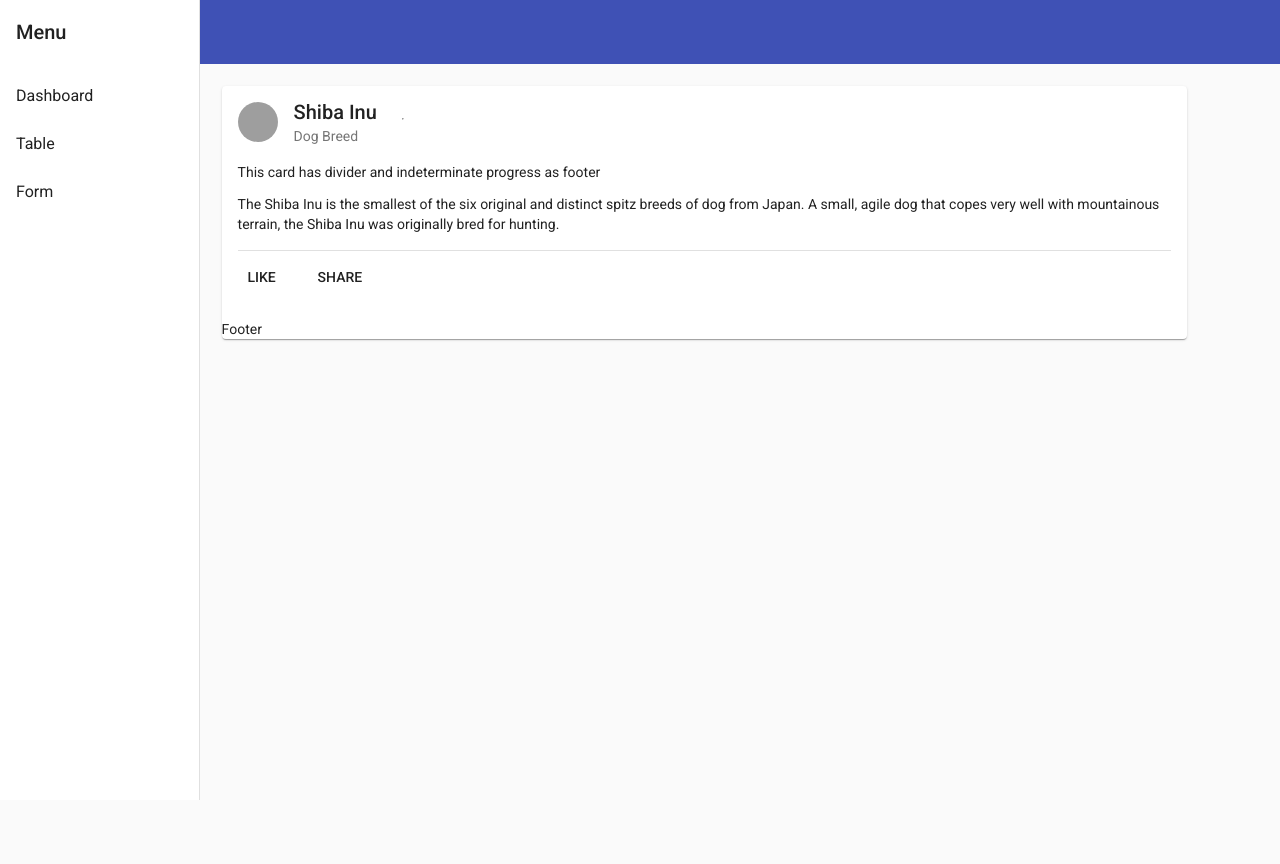
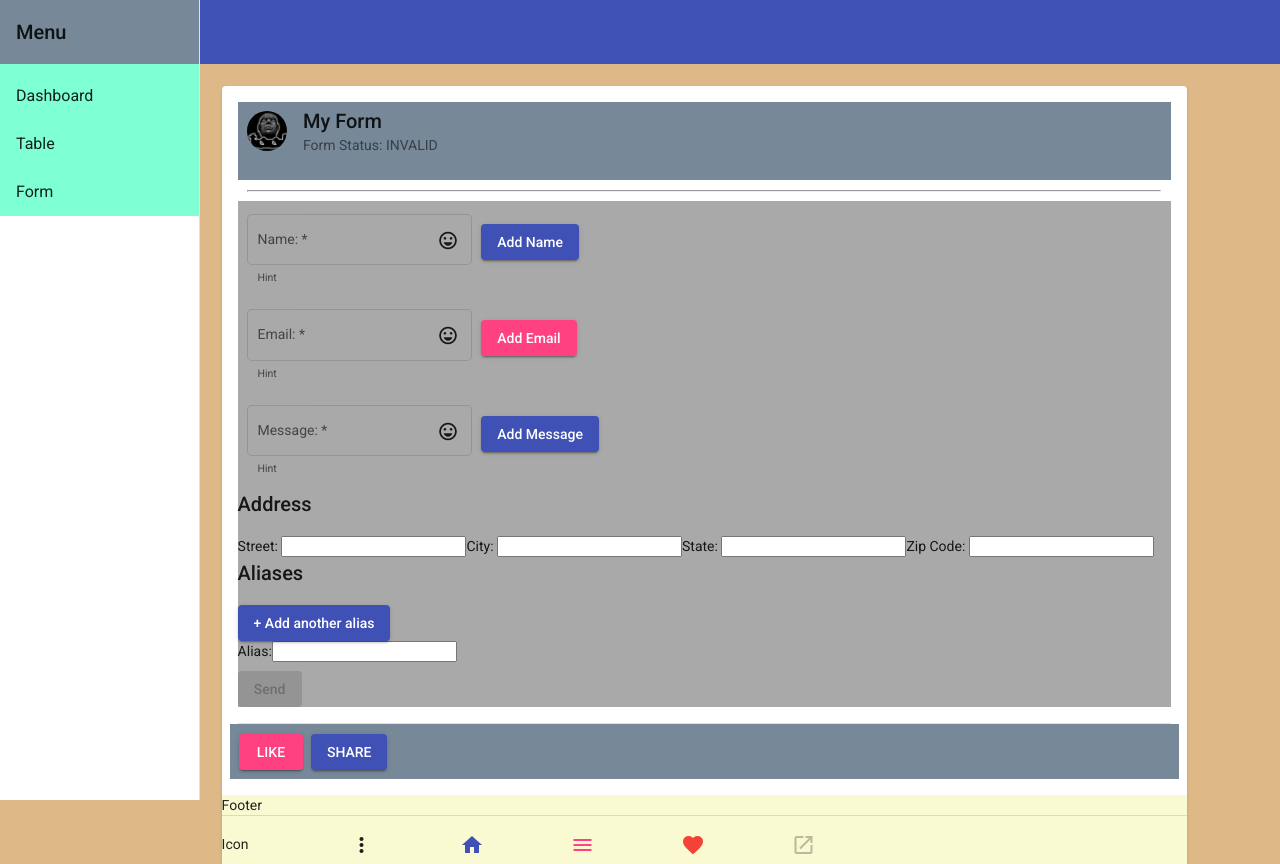
Before and after one commit to georgegabor/my-dietary-app-frontend, an Angular app: page /nav/form in a window 1280 px wide. Built offline with nearby package versions, Linux system fonts and the light colour scheme; grey boxes are pictures that could not be loaded.

Commit message:
Add image, style, fields

```diff
--- a/src/app/material/material/material.module.ts
+++ b/src/app/material/material/material.module.ts
@@ -3,8 +3,10 @@ import { CommonModule } from '@angular/common'
 import { NgModule } from '@angular/core'
 import { MatButtonModule } from '@angular/material/button'
 import { MatCardModule } from '@angular/material/card'
+import { MatFormFieldModule } from '@angular/material/form-field'
 import { MatGridListModule } from '@angular/material/grid-list'
 import { MatIconModule } from '@angular/material/icon'
+import { MatInputModule } from '@angular/material/input'
 import { MatListModule } from '@angular/material/list'
 import { MatMenuModule } from '@angular/material/menu'
 import { MatPaginatorModule } from '@angular/material/paginator'
@@ -32,6 +34,9 @@ const MAT = [
   MatPaginatorModule,
   MatProgressBarModule,
   MatSortModule,
+  MatFormFieldModule,
+  MatIconModule,
+  MatInputModule,
 ]
 
 @NgModule({
--- a/src/app/modules/form/form.component.html
+++ b/src/app/modules/form/form.component.html
@@ -3,24 +3,281 @@
 
   <mat-card-header>
     <div mat-card-avatar class="example-header-image"></div>
-    <mat-card-title>Shiba Inu</mat-card-title>
-    <div class="gap"><hr /></div>
+    <mat-card-title>My Form</mat-card-title>
 
-    <mat-card-subtitle>Dog Breed</mat-card-subtitle>
+    <mat-card-subtitle
+      ><p>Form Status: {{ myForm.status }}</p></mat-card-subtitle
+    >
   </mat-card-header>
   <!-- <img
     mat-card-image
     src="https://material.angular.io/assets/img/examples/shiba2.jpg"
     alt="Photo of a Shiba Inu"
   /> -->
+  <div class="gap"><hr /></div>
+
   <mat-card-content>
-    <p>This card has divider and indeterminate progress as footer</p>
-    <p>{{ longText }}</p>
+    <form [formGroup]="myForm" (ngSubmit)="onSubmit(myForm)">
+      <div>
+        <mat-form-field appearance="outline">
+          <mat-label> Name: </mat-label>
+          <input matInput formControlName="name" placeholder="Placeholder" />
+          <mat-icon matSuffix>sentiment_very_satisfied</mat-icon>
+          <mat-hint>Hint</mat-hint>
+          <mat-error
+            *ngIf="
+              myForm.get('name')?.invalid &&
+              (myForm.get('name')?.dirty || myForm.get('name')?.touched)
+            "
+          >
+            Please provide a name.
+          </mat-error>
+        </mat-form-field>
+        <button
+          mat-raised-button
+          color="primary"
+          type="button"
+          (click)="addName()"
+        >
+          Add Name
+        </button>
+      </div>
+
+      <div>
+        <mat-form-field appearance="outline">
+          <mat-label> Email: </mat-label>
+          <input matInput formControlName="email" placeholder="Placeholder" />
+          <mat-icon matSuffix>sentiment_very_satisfied</mat-icon>
+          <mat-hint>Hint</mat-hint>
+          <mat-error
+            *ngIf="
+              myForm.get('email')?.invalid &&
+              (myForm.get('email')?.dirty || myForm.get('email')?.touched)
+            "
+          >
+            Please provide a valid email address.
+          </mat-error>
+        </mat-form-field>
+        <button
+          mat-raised-button
+          color="accent"
+          type="button"
+          (click)="addEmail()"
+        >
+          Add Email
+        </button>
+      </div>
+
+      <div>
+        <mat-form-field appearance="outline">
+          <mat-label> Message: </mat-label>
+          <input matInput formControlName="message" placeholder="Placeholder" />
+          <mat-icon matSuffix>sentiment_very_satisfied</mat-icon>
+          <mat-hint>Hint</mat-hint>
+          <mat-error
+            *ngIf="
+              myForm.get('message')?.invalid &&
+              (myForm.get('message')?.dirty || myForm.get('message')?.touched)
+            "
+          >
+            Please provide a message.
+          </mat-error>
+        </mat-form-field>
+        <button
+          mat-raised-button
+          color="primary"
+          type="button"
+          (click)="addMessage()"
+        >
+          Add Message
+        </button>
+      </div>
+
+      <div formGroupName="address">
+        <h2>Address</h2>
+
+        <label for="street">Street: </label>
+        <input id="street" type="text" formControlName="street" />
+
+        <label for="city">City: </label>
+        <input id="city" type="text" formControlName="city" />
+
+        <label for="state">State: </label>
+        <input id="state" type="text" formControlName="state" />
+
+        <label for="zip">Zip Code: </label>
+        <input id="zip" type="text" formControlName="zip" />
+      </div>
+
+      <div formArrayName="aliases">
+        <h2>Aliases</h2>
+        <button
+          mat-raised-button
+          color="primary"
+          type="button"
+          (click)="addAlias()"
+        >
+          + Add another alias
+        </button>
+
+        <div *ngFor="let alias of aliases.controls; let i = index">
+          <!-- The repeated alias template -->
+          <label for="alias-{{ i }}">Alias:</label>
+          <input id="alias-{{ i }}" type="text" [formControlName]="i" />
+        </div>
+      </div>
+      <div class="gap"></div>
+
+      <button
+        mat-raised-button
+        color="warn"
+        type="submit"
+        [disabled]="myForm.invalid"
+      >
+        Send
+      </button>
+    </form>
   </mat-card-content>
   <mat-divider inset> </mat-divider>
   <mat-card-actions>
-    <button mat-button>LIKE</button>
-    <button mat-button>SHARE</button>
+    <button mat-raised-button color="accent" (click)="likeClicked()">
+      LIKE
+    </button>
+    <button mat-raised-button color="primary" (click)="shareClicked()">
+      SHARE
+    </button>
   </mat-card-actions>
-  <mat-card-footer> Footer </mat-card-footer>
+  <mat-card-footer>
+    Footer
+    <mat-divider></mat-divider>
+    <section>
+      <div class="example-label">Icon</div>
+      <div class="example-button-row">
+        <div class="example-flex-container">
+          <button
+            mat-icon-button
+            aria-label="Example icon button with a vertical three dot icon"
+          >
+            <mat-icon>more_vert</mat-icon>
+          </button>
+          <button
+            mat-icon-button
+            color="primary"
+            aria-label="Example icon button with a home icon"
+          >
+            <mat-icon>home</mat-icon>
+          </button>
+          <button
+            mat-icon-button
+            color="accent"
+            aria-label="Example icon button with a menu icon"
+          >
+            <mat-icon>menu</mat-icon>
+          </button>
+          <button
+            mat-icon-button
+            color="warn"
+            aria-label="Example icon button with a heart icon"
+          >
+            <mat-icon>favorite</mat-icon>
+          </button>
+          <button
+            mat-icon-button
+            disabled
+            aria-label="Example icon button with a open in new tab icon"
+          >
+            <mat-icon>open_in_new</mat-icon>
+          </button>
+        </div>
+      </div>
+    </section>
+    <mat-divider></mat-divider>
+    <section>
+      <div class="example-label">FAB</div>
+      <div class="example-button-row">
+        <div class="example-flex-container">
+          <div class="example-button-container">
+            <button
+              mat-fab
+              color="primary"
+              aria-label="Example icon button with a delete icon"
+            >
+              <mat-icon>delete</mat-icon>
+            </button>
+          </div>
+          <div class="example-button-container">
+            <button
+              mat-fab
+              color="accent"
+              aria-label="Example icon button with a bookmark icon"
+            >
+              <mat-icon>bookmark</mat-icon>
+            </button>
+          </div>
+          <div class="example-button-container">
+            <button
+              mat-fab
+              color="warn"
+              aria-label="Example icon button with a home icon"
+            >
+              <mat-icon>home</mat-icon>
+            </button>
+          </div>
+          <div class="example-button-container">
+            <button
+              mat-fab
+              disabled
+              aria-label="Example icon button with a heart icon"
+            >
+              <mat-icon>favorite</mat-icon>
+            </button>
+          </div>
+        </div>
+      </div>
+    </section>
+    <mat-divider></mat-divider>
+    <section>
+      <div class="example-label">Mini FAB</div>
+      <div class="example-button-row">
+        <div class="example-flex-container">
+          <div class="example-button-container">
+            <button
+              mat-mini-fab
+              color="primary"
+              aria-label="Example icon button with a menu icon"
+            >
+              <mat-icon>menu</mat-icon>
+            </button>
+          </div>
+          <div class="example-button-container">
+            <button
+              mat-mini-fab
+              color="accent"
+              aria-label="Example icon button with a plus one icon"
+            >
+              <mat-icon>plus_one</mat-icon>
+            </button>
+          </div>
+          <div class="example-button-container">
+            <button
+              mat-mini-fab
+              color="warn"
+              aria-label="Example icon button with a filter list icon"
+            >
+              <mat-icon>filter_list</mat-icon>
+            </button>
+          </div>
+          <div class="example-button-container">
+            <button
+              mat-mini-fab
+              disabled
+              aria-label="Example icon button with a home icon"
+            >
+              <mat-icon>home</mat-icon>
+            </button>
+          </div>
+        </div>
+      </div>
+    </section>
+  </mat-card-footer>
 </mat-card>
--- a/src/app/modules/form/form.component.scss
+++ b/src/app/modules/form/form.component.scss
@@ -8,7 +8,57 @@
   margin: 1%;
 }
 
+.mat-form-field {
+  padding: 1%;
+}
+
 .example-header-image {
-  background-image: url('https://material.angular.io/assets/img/examples/shiba1.jpg');
+  background-image: url('../../../assets/tool.jpg');
   background-size: cover;
 }
+
+.mat-card-actions,
+.mat-card-header {
+  background-color: lightslategray;
+  padding: 1%;
+}
+
+.mat-card-content {
+  background-color: darkgray;
+}
+
+.mat-card-footer {
+  background-color: lightgoldenrodyellow;
+}
+
+section {
+  display: table;
+}
+
+.example-label {
+  display: table-cell;
+  font-size: 14px;
+  margin-left: 8px;
+  min-width: 120px;
+}
+
+.example-button-row {
+  display: table-cell;
+  width: 490px;
+}
+
+.example-button-row .mat-button-base {
+  margin: 8px 8px 8px 0;
+}
+
+.example-flex-container {
+  display: flex;
+  justify-content: space-between;
+  flex-wrap: wrap;
+}
+
+.example-button-container {
+  display: flex;
+  justify-content: center;
+  width: 120px;
+}
--- a/src/app/modules/form/form.component.ts
+++ b/src/app/modules/form/form.component.ts
@@ -1,4 +1,5 @@
 import { Component, OnInit } from '@angular/core'
+import { FormArray, FormBuilder, FormGroup, Validators } from '@angular/forms'
 
 @Component({
   selector: 'app-form',
@@ -6,11 +7,65 @@ import { Component, OnInit } from '@angular/core'
   styleUrls: ['./form.component.scss'],
 })
 export class FormComponent implements OnInit {
-  longText = `The Shiba Inu is the smallest of the six original and distinct spitz breeds of dog
-  from Japan. A small, agile dog that copes very well with mountainous terrain, the Shiba Inu was
-  originally bred for hunting.`
+  myForm: FormGroup
 
-  constructor() {}
+  countryList = [
+    { id: '1', name: 'Austria' },
+    { id: '2', name: 'Germany' },
+    { id: '3', name: 'France' },
+  ]
+
+  constructor(private fb: FormBuilder) {
+    this.myForm = this.fb.group({
+      name: ['', Validators.required],
+      email: ['', [Validators.required, Validators.email]],
+      message: ['', [Validators.required, Validators.minLength(15)]],
+      address: this.fb.group({
+        street: [''],
+        city: [''],
+        state: [''],
+        zip: [''],
+      }),
+      aliases: this.fb.array([this.fb.control('')]),
+    })
+  }
 
   ngOnInit() {}
+
+  onSubmit(form: FormGroup) {
+    console.log('Valid?', form.valid) // true or false
+    console.log('Name', form.value.name)
+    console.log('Email', form.value.email)
+    console.log('Message', form.value.message)
+    console.log('Address', form.value.address)
+    console.log('Aliases', form.value.aliases)
+  }
+
+  addName() {
+    this.myForm.get('name')?.setValue('Sammy')
+  }
+
+  addEmail() {
+    this.myForm.get('email')?.setValue('sammy@email.com')
+  }
+
+  addMessage() {
+    this.myForm.get('message')?.setValue('Sammy has a long message for you')
+  }
+
+  likeClicked() {
+    window.alert('likeClicked')
+  }
+
+  shareClicked() {
+    window.alert('shareClicked')
+  }
+
+  get aliases() {
+    return this.myForm.get('aliases') as FormArray
+  }
+
+  addAlias() {
+    this.aliases.push(this.fb.control(''))
+  }
 }
--- a/src/app/modules/nav/nav.component.scss
+++ b/src/app/modules/nav/nav.component.scss
@@ -1,5 +1,6 @@
 .sidenav-container {
   height: 100%;
+  background-color: burlywood;
 }
 
 .sidenav {
@@ -8,6 +9,7 @@
 
 .sidenav .mat-toolbar {
   background: inherit;
+  background-color: lightslategray;
 }
 
 .mat-toolbar.mat-primary {
@@ -15,3 +17,7 @@
   top: 0;
   z-index: 1;
 }
+
+.mat-nav-list {
+  background-color: aquamarine;
+}
```
Also changed, not shown: src/assets/tool.jpg (added).
